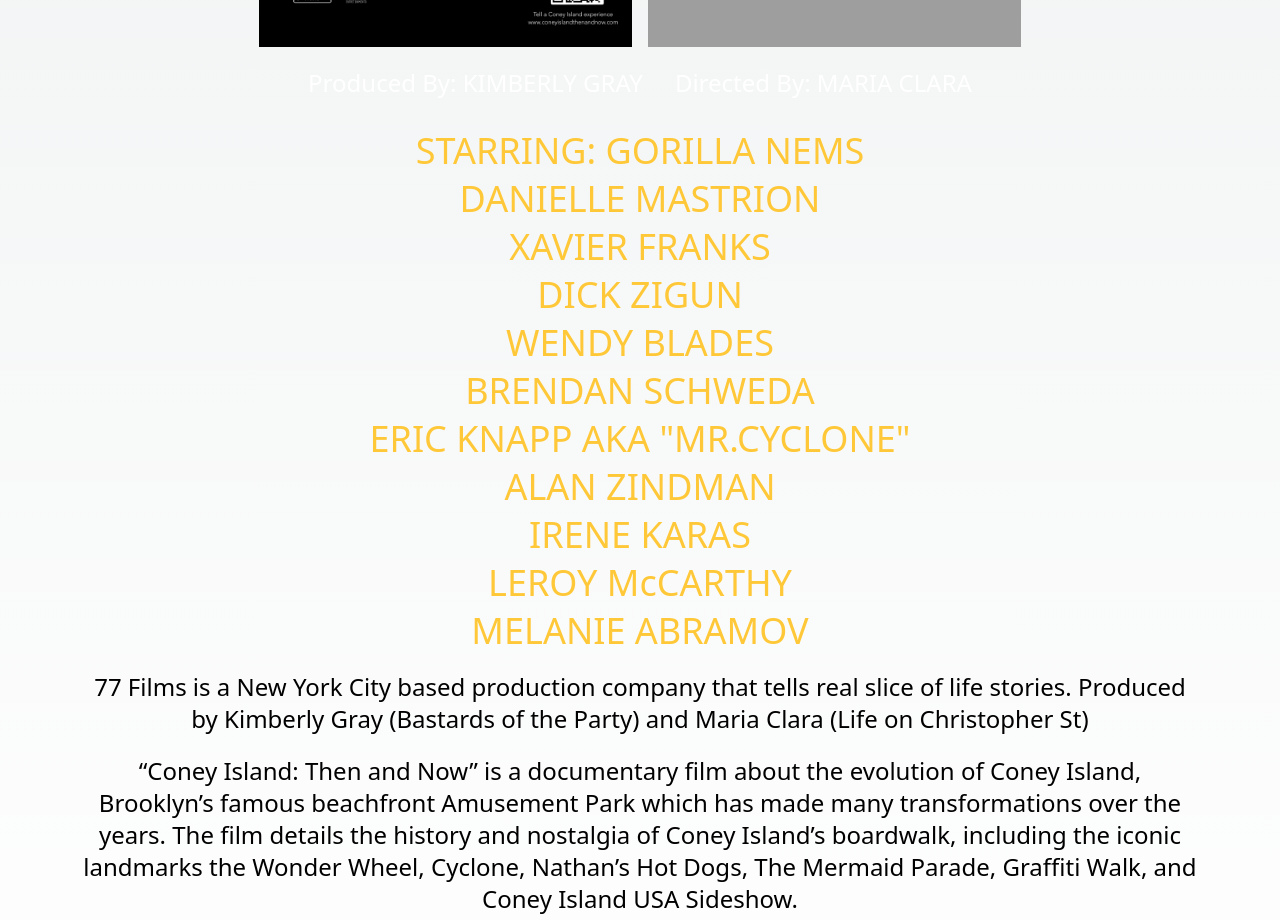
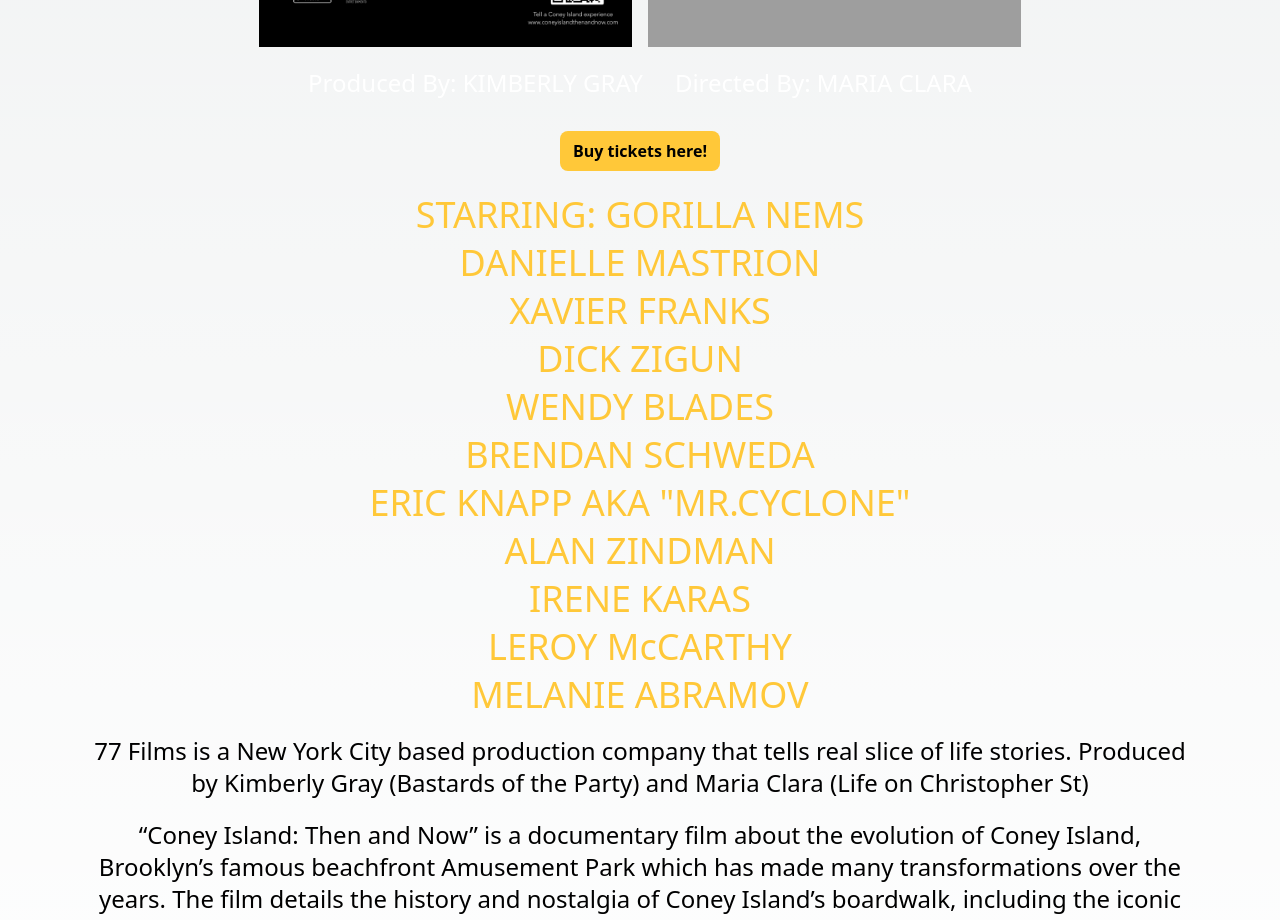
Before and after one commit to AlhousenyCamara/coneyislandthennow, a Next.js app: page / in a window 1280 px wide. Shown: the part 2900-3820 px from the top of the page. Built offline with nearby package versions, Linux system fonts and the light colour scheme; grey boxes are pictures that could not be loaded.

Commit message:
ticket link added

```diff
--- a/src/pages/index.tsx
+++ b/src/pages/index.tsx
@@ -41,6 +41,9 @@
       <span className='mr-8'>Produced By: KIMBERLY GRAY </span>
       <span> Directed By: MARIA CLARA</span>
     </div>
+      <div className='flex justify-center mb-6'>
+        <a href="https://www.kenttheater.com/" target='blank'><button className='w-40 h-10 rounded-lg bg-orange font-semibold'>Buy tickets here!</button></a>
+        </div>
     <div className=' flex justify-between flex-col text-2xl md:text-4xl text-center text-orange '>
     <span>STARRING: GORILLA NEMS</span>
     <span className='mt-2'>DANIELLE MASTRION</span>
```
